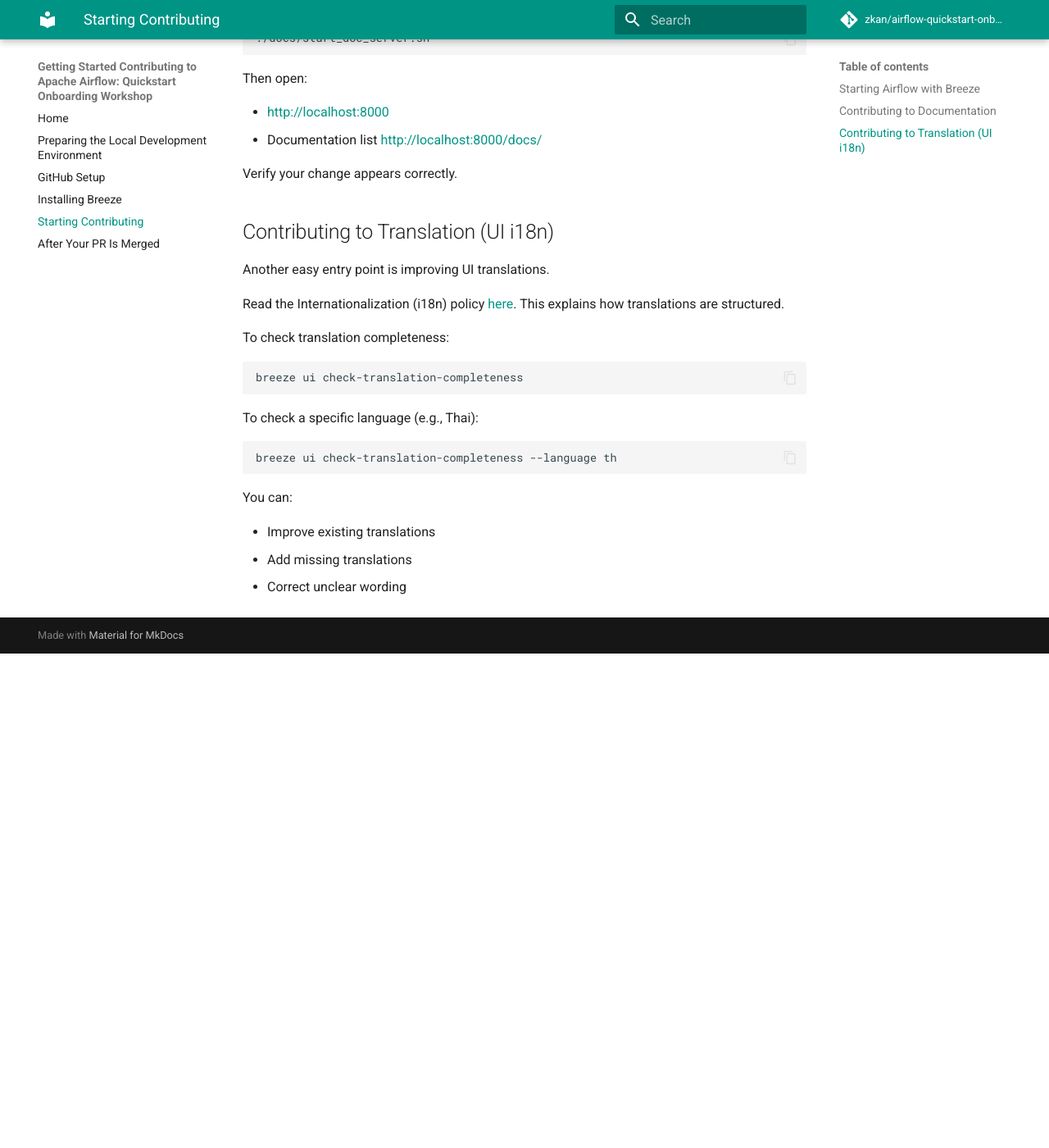
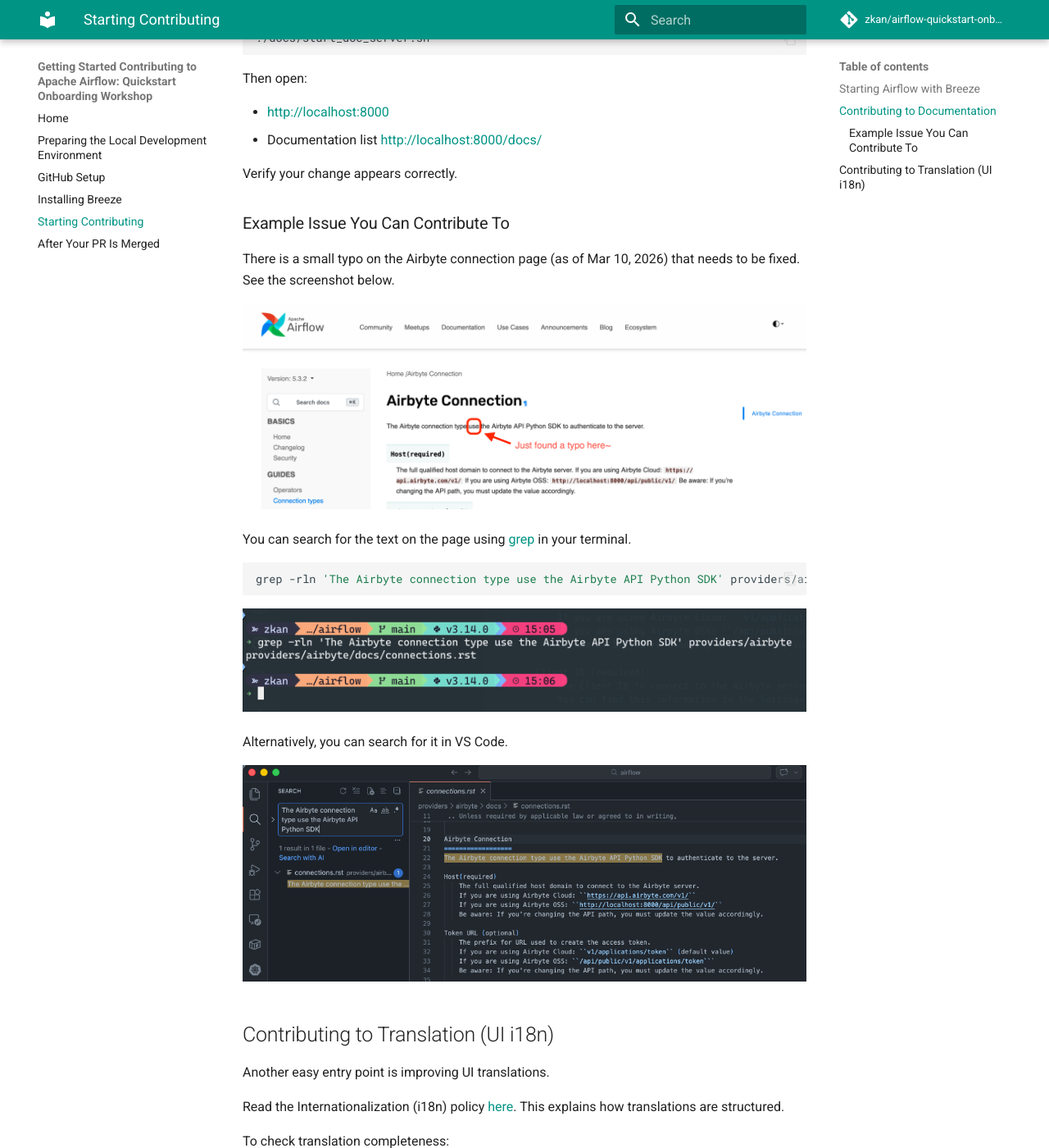
Before and after one commit to zkan/airflow-quickstart-onboarding-workshop, an MkDocs documentation site: the page built from docs/starting-contributing.md, in a window 1280 px wide and 1400 px high, scrolled down 1778 px. Shown: the whole window at 82% size. Built offline with MkDocs 1.6.1 and Material for MkDocs 9.7.7, drawn with Linux system fonts in a browser that asks for light colours; comment, search, counter and statistics services are not loaded; before the commit the page ends 2575 px from its top, so only the background shows below that.

Commit message:
Add example issue (typo) to contribute to

````diff
--- a/docs/starting-contributing.md
+++ b/docs/starting-contributing.md
@@ -74,6 +74,24 @@
 
 Verify your change appears correctly.
 
+### Example Issue You Can Contribute To
+
+There is a small typo on the Airbyte connection page (as of Mar 10, 2026) that needs to be fixed. See the screenshot below.
+
+![Typo on Airbyte Connection Page](./img/typo-on-airbyte-connection-page.png)
+
+You can search for the text on the page using [grep](https://man7.org/linux/man-pages/man1/grep.1.html){target=_blank} in your terminal.
+
+```bash
+grep -rln 'The Airbyte connection type use the Airbyte API Python SDK' providers/airbyte
+```
+
+![Search Text in Terminal using Grep](./img/search-text-in-terminal-using-grep.png)
+
+Alternatively, you can search for it in VS Code.
+
+![Search Text in VS Code](./img/search-text-in-vs-code.png)
+
 ## Contributing to Translation (UI i18n)
 
 Another easy entry point is improving UI translations.
````
Also changed, not shown: docs/img/search-text-in-terminal-using-grep.png (added), docs/img/search-text-in-vs-code.png (added), docs/img/typo-on-airbyte-connection-page.png (added).
